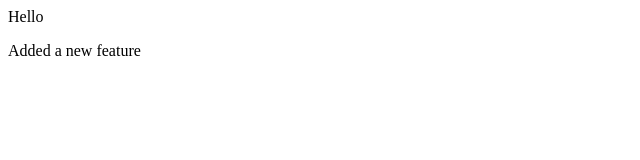
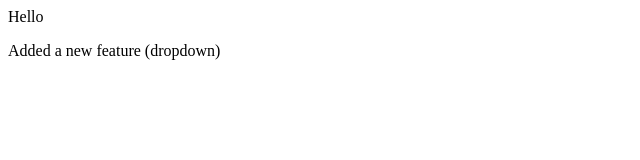
Before and after one commit to iamvanshika1/demo, a plain HTML site: page index.html in a window 1280 px wide. Shown: the full height of the page, 0-640 px from the left. Drawn offline with Linux system fonts and the light colour scheme.

Commit message:
Added both features

```diff
--- a/index.html
+++ b/index.html
@@ -1,2 +1,2 @@
 <p>Hello</p>
-<p>Added a new feature</p>
+<p>Added a new feature (dropdown)</p>
```
